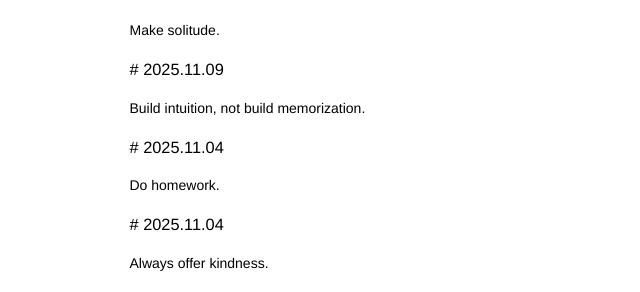
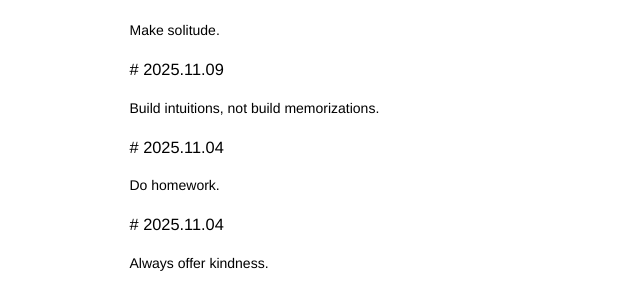
Before and after one commit to kidlj/awei, a Jekyll site: the page built from _wiki/wills.md, in a window 1280 px wide and 900 px high, scrolled down 405 px. Shown: the part 160-452 px from the top of the window, without its empty margins (218-858 px from the left). Built offline with Jekyll 4.4.1, drawn with Linux system fonts in a browser that asks for light colours.

Commit message:
update wills

```diff
--- a/_wiki/wills.md
+++ b/_wiki/wills.md
@@ -29,7 +29,7 @@ Make solitude.
 
 ### 2025.11.09
 
-Build intuition, not build memorization.
+Build intuitions, not build memorizations.
 
 ### 2025.11.04
 
```
